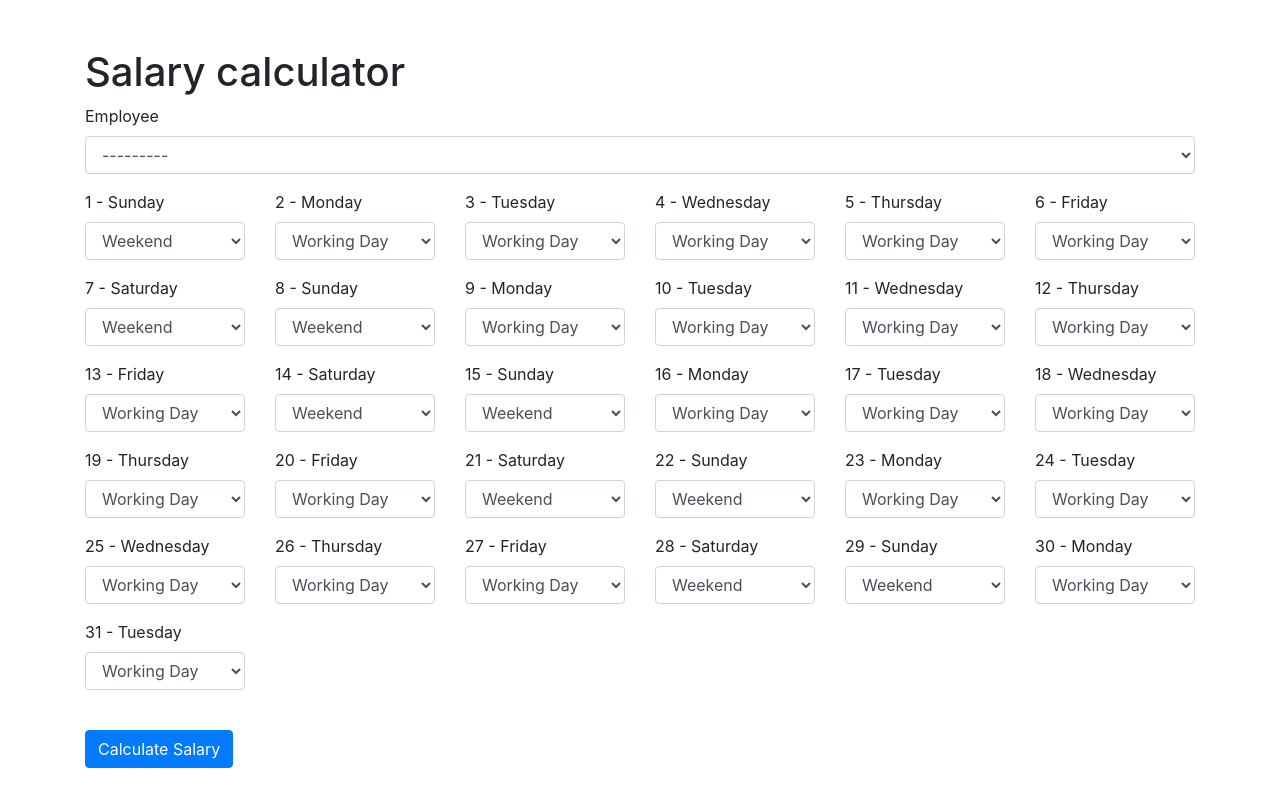
After one commit to marcustas/course_django, a Django app: page /salary-calculator/ in a window 1280 px wide. The commit adds this page. Run offline with Django 4.2, Linux system fonts and the light colour scheme; the visitor is signed in with stand-in values (Sample User, id 1); data comes from the database, SQL or seed files in the repository; some libraries are stand-ins or nearby versions.

Commit message:
Salary (django forms, separate class, enums)

```diff
--- a/hr/forms.py
+++ b/hr/forms.py
@@ -1,9 +1,44 @@
+import calendar
+from datetime import date
+
 from django import forms
+from django.forms import ChoiceField
 
+from common.enums import WorkDayEnum
 from hr.models import Employee
+
+
+WorkDayChoices = [(tag.name, tag.value) for tag in WorkDayEnum]
 
 
 class EmployeeForm(forms.ModelForm):
     class Meta:
         model = Employee
         fields = ('username', 'first_name', 'last_name', 'email', 'position')
+
+
+class SalaryForm(forms.Form):
+    employee = forms.ModelChoiceField(queryset=Employee.objects.all())
+
+    def __init__(self, *args, **kwargs):
+        super(SalaryForm, self).__init__(*args, **kwargs)
+
+        today = date.today()
+        _, num_days = calendar.monthrange(today.year, today.month)
+
+        for day in range(1, num_days + 1):
+            weekday_name = calendar.day_name[calendar.weekday(today.year, today.month, day)]
+            field_name = f'day_{day}'
+
+            if calendar.weekday(today.year, today.month, day) >= 5:  # Saturday and Sunday
+                self.fields[field_name] = ChoiceField(
+                    label=f'{day} - {weekday_name}',
+                    choices=[(WorkDayEnum.WEEKEND.name, WorkDayEnum.WEEKEND.value)],
+                    initial=WorkDayEnum.WEEKEND.name,
+                )
+            else:
+                self.fields[field_name] = ChoiceField(
+                    label=f'{day} - {weekday_name}',
+                    choices=WorkDayChoices,
+                    initial=WorkDayEnum.WORKING_DAY.name,
+                )
--- /dev/null
+++ b/hr/mixins.py
@@ -0,0 +1,6 @@
+from django.contrib.auth.mixins import UserPassesTestMixin
+
+
+class UserIsAdminMixin(UserPassesTestMixin):
+    def test_func(self):
+        return self.request.user.is_superuser
--- a/hr/models.py
+++ b/hr/models.py
@@ -32,10 +32,13 @@ class Position(models.Model):
     is_manager = models.BooleanField(default=False)
     is_active = models.BooleanField(default=True)
     job_description = models.CharField(max_length=500, default='')
+    monthly_rate = models.IntegerField(default=0)
 
     def save(self, *args, **kwargs):
         if self.is_manager:
-            existing_manager = Position.objects.filter(department=self.department, is_manager=True).exists()
+            existing_manager = Position.objects.filter(
+                department=self.department, is_manager=True,
+            ).exclude(id=self.id).exists()
             if existing_manager:
                 raise ValidationError(f'Manager already exists in the {self.department.name} department.')
         super(Position, self).save(*args, **kwargs)
@@ -49,3 +52,13 @@ class Employee(AbstractUser):
     birth_date = models.DateField(null=True, blank=True)
     position = models.ForeignKey('Position', on_delete=models.SET_NULL, null=True, blank=True)
     phone_number = models.CharField(max_length=151, default='')
+
+    def __str__(self):
+        return f'{self.first_name} {self.last_name} - {self.position or ""}'
+
+
+class MonthlySalary(models.Model):
+    month_year = models.DateField()
+    salary = models.IntegerField()
+    bonus = models.IntegerField(null=True, blank=True)
+    employee = models.ForeignKey(Employee, on_delete=models.CASCADE)
--- a/hr/urls.py
+++ b/hr/urls.py
@@ -9,4 +9,5 @@ urlpatterns = [
     path('employees/update/<int:pk>/', views.EmployeeUpdateView.as_view(), name='employee_update'),
     path('employees/delete/<int:pk>/', views.EmployeeDeleteView.as_view(), name='employee_delete'),
     path('employees/profile/<int:pk>/', views.EmployeeProfileView.as_view(), name='employee_profile'),
+    path('salary-calculator/', views.SalaryCalculatorView.as_view(), name='salary_calculator'),
 ]
--- a/hr/views.py
+++ /dev/null
@@ -1 +0,0 @@
-# Create your views here.
--- a/hr/views/generic_views.py
+++ b/hr/views/generic_views.py
@@ -1,24 +1,26 @@
-from django.contrib.auth.mixins import UserPassesTestMixin
+
 from django.db.models import Q
+from django.shortcuts import render
 from django.urls import reverse_lazy
 from django.views.generic import (
     CreateView,
     DeleteView,
+    DetailView,
+    FormView,
     ListView,
     UpdateView,
-    DetailView
 )
 
-from hr.forms import EmployeeForm
+from hr.calculate_salary import CalculateMonthRateSalary
+from hr.forms import (
+    EmployeeForm,
+    SalaryForm,
+)
+from hr.mixins import UserIsAdminMixin
 from hr.models import Employee
 
 
-def user_is_superadmin(user) -> bool:
-    return user.is_superuser
-
-
 class EmployeeListView(ListView):
-    paginate_by = 10
     model = Employee
     template_name = 'employee_list.html'
     context_object_name = 'employees'
@@ -37,38 +39,58 @@ class EmployeeListView(ListView):
         return queryset
 
 
-class EmployeeCreateView(UserPassesTestMixin, CreateView):
+class EmployeeCreateView(UserIsAdminMixin, CreateView):
     model = Employee
     form_class = EmployeeForm
     template_name = 'employee_form.html'
     success_url = reverse_lazy('employee_list')
 
-    def test_func(self):
-        return user_is_superadmin(self.request.user)
 
-
-class EmployeeUpdateView(UserPassesTestMixin, UpdateView):
+class EmployeeUpdateView(UserIsAdminMixin, UpdateView):
     model = Employee
     form_class = EmployeeForm
     template_name = 'employee_form.html'
     success_url = reverse_lazy('employee_list')
 
-    def test_func(self):
-        return user_is_superadmin(self.request.user)
 
-
-class EmployeeDeleteView(UserPassesTestMixin, DeleteView):
+class EmployeeDeleteView(UserIsAdminMixin, DeleteView):
     model = Employee
     template_name = 'employee_confirm_delete.html'
     success_url = reverse_lazy('employee_list')
 
-    def test_func(self):
-        return user_is_superadmin(self.request.user)
 
-
-class EmployeeProfileView(UserPassesTestMixin, DetailView):
+class EmployeeProfileView(UserIsAdminMixin, DetailView):
     model = Employee
     template_name = 'employee_profile.html'
 
-    def test_func(self):
-        return user_is_superadmin(self.request.user)
+
+class SalaryCalculatorView(UserIsAdminMixin, FormView):
+    template_name = 'salary_calculator.html'
+    form_class = SalaryForm
+
+    def get(self, request, *args, **kwargs):
+        form = SalaryForm()
+        return render(request, self.template_name, {'form': form})
+
+    def get_context_data(self, **kwargs):
+        context = super().get_context_data(**kwargs)
+        return context
+
+    def form_valid(self, form):
+        cleaned_data = form.cleaned_data
+        employee = cleaned_data.get('employee')
+
+        calculator = CalculateMonthRateSalary(employee=employee)
+
+        days = {day: day_type for day, day_type in cleaned_data.items() if day.startswith(calculator.day_prefix)}
+
+        salary = calculator.calculate_salary(days_dict=days)
+
+        return render(
+            request=self.request,
+            template_name=self.template_name,
+            context={
+                'form': form,
+                'calculated_salary': salary,
+            },
+        )
--- a/templates/employee_list.html
+++ b/templates/employee_list.html
@@ -7,6 +7,11 @@
         <div class="row mb-3">
             <div class="col-md-12">
                 <a href="{% url 'employee_create' %}" class="btn btn-primary">Create New Employee</a>
+            </div>
+        </div>
+        <div class="row mb-3">
+            <div class="col-md-12">
+                <a href="{% url 'salary_calculator' %}" class="btn btn-info">Salary Calculator</a>
             </div>
         </div>
         <form method="get">
--- /dev/null
+++ b/templates/salary_calculator.html
@@ -0,0 +1,46 @@
+{% extends "base.html" %}
+
+{% block content %}
+  <h1>Salary calculator</h1>
+
+  {% if calculated_salary %}
+    <div class="alert alert-success mt-4" role="alert">
+      <h4 class="alert-heading">Calculated Salary</h4>
+      <p>{{ calculated_salary }}</p>
+    </div>
+  {% endif %}
+
+  <form method="post">
+    {% csrf_token %}
+
+    <div class="form-group">
+      <label for="{{ form.employee.id_for_label }}" class="form-label">{{ form.employee.label }}</label>
+      <select name="{{ form.employee.name }}" id="{{ form.employee.id_for_label }}" class="form-control">
+        {% for choice in form.employee.field.choices %}
+          <option value="{{ choice.0 }}" {% if form.employee.value == choice.0 %}selected{% endif %}>{{ choice.1 }}</option>
+        {% endfor %}
+      </select>
+    </div>
+
+    <div class="row">
+      {% for field in form %}
+        {% if forloop.counter > 1 %}
+          <div class="col-2">
+            <div class="form-group">
+              <label for="{{ field.id_for_label }}" class="form-label">{{ field.label }}</label>
+              <select name="{{ field.name }}" id="{{ field.id_for_label }}" class="form-control">
+                {% for choice in field.field.choices %}
+                  <option value="{{ choice.0 }}" {% if field.value == choice.0 %}selected{% endif %}>{{ choice.1 }}</option>
+                {% endfor %}
+              </select>
+            </div>
+          </div>
+        {% endif %}
+      {% endfor %}
+    </div>
+
+    <div class="form-group mt-4">
+      <button type="submit" class="btn btn-primary">Calculate Salary</button>
+    </div>
+  </form>
+{% endblock %}
```
Also changed, not shown: common/enums.py (added, +9 -0 lines), hr/calculate_salary.py (added, +71 -0 lines), common/__init__.py (added), hr/migrations/0001_initial.py, hr/migrations/0002_company_employee_phone_number_and_more.py, hr/migrations/0003_position_is_active.py, hr/migrations/0004_position_monthly_rate_monthlysalary.py (added).
